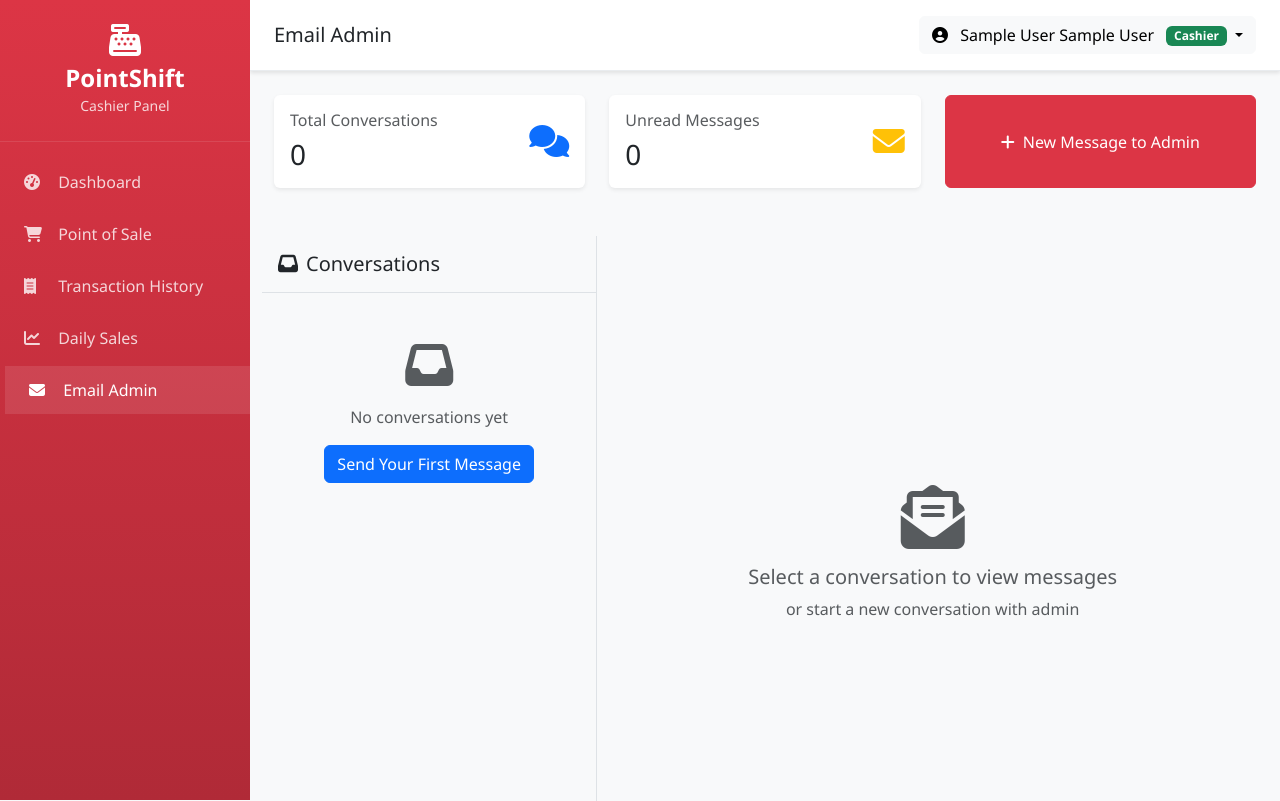
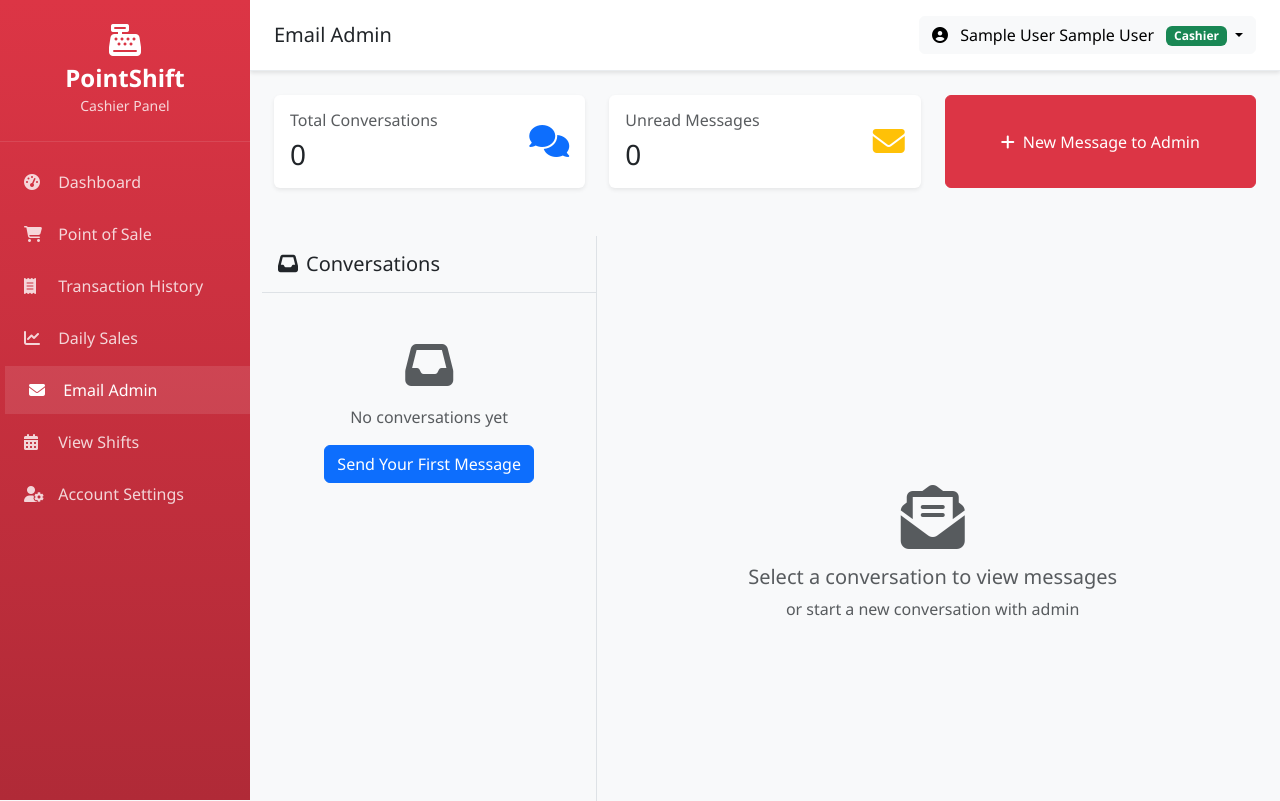
Before and after one commit to LeeDev428/point-shift_pos-system, a PHP site: page /point-shift_pos-system/cashier/email.php in a window 1280 px wide. Run offline with PHP 8.4, Linux system fonts and the light colour scheme; the visitor is signed in with stand-in values (Sample User, id 1); data that the repository does not hold is empty.

Commit message:
Update layout.php

```diff
--- a/cashier/views/layout.php
+++ b/cashier/views/layout.php
@@ -201,6 +201,18 @@
                         Email Admin
                     </a>
                 </li>
+                <li class="nav-item">
+                    <a class="nav-link <?php echo basename($_SERVER['PHP_SELF']) == 'view_shifts.php' ? 'active' : ''; ?>" href="../../view_shifts.php">
+                        <i class="fas fa-calendar-alt"></i>
+                        View Shifts
+                    </a>
+                </li>
+                <li class="nav-item">
+                    <a class="nav-link <?php echo basename($_SERVER['PHP_SELF']) == 'account_settings.php' ? 'active' : ''; ?>" href="account_settings.php">
+                        <i class="fas fa-user-cog"></i>
+                        Account Settings
+                    </a>
+                </li>
             </ul>
         </nav>
     </div>
```
